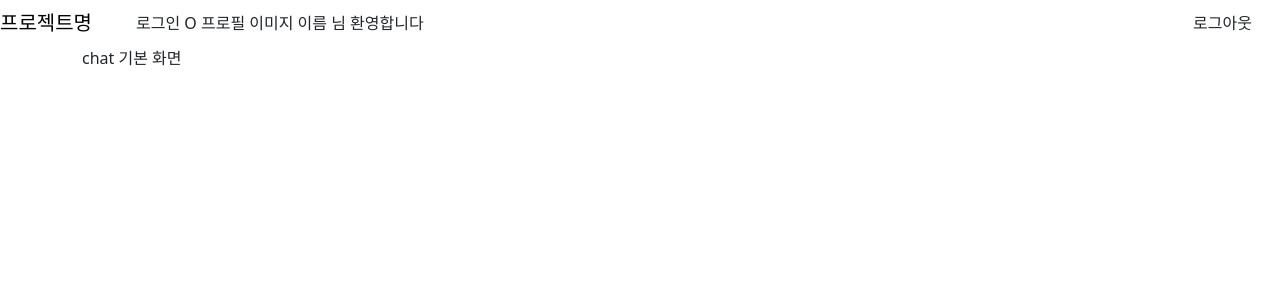
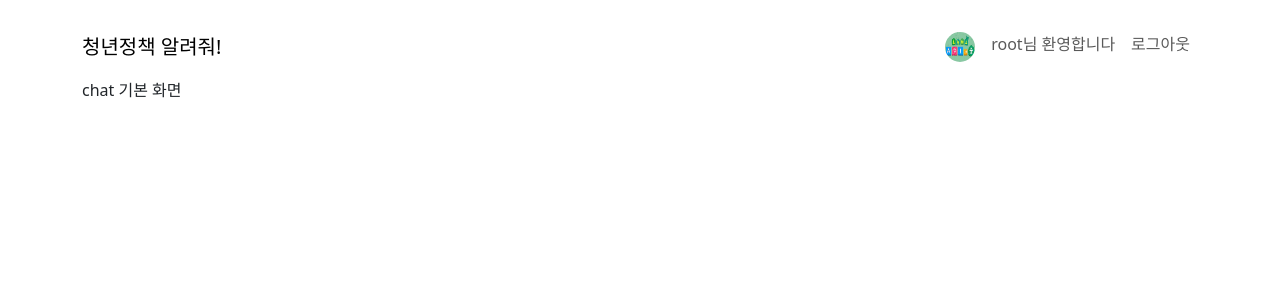
Before and after one commit to SKNETWORKS-FAMILY-AICAMP/SKN06-4th-1Team, a Django app: page / in a window 1280 px wide. Shown: the top 300 px of the page. Run offline with Django 5.2, Linux system fonts and the light colour scheme; a user stored in the database is signed in; some libraries are stand-ins or nearby versions.

Commit message:
templates/ layout 수정

```diff
--- a/templates/chat.html
+++ b/templates/chat.html
@@ -1,6 +1,6 @@
 {% extends "layout.html" %}
 {% load static %}
-{% block title %}chat{% endblock title %}
+{% block title %}청년정책 챗봇{% endblock title %}
 {% block contents %}
 chat 기본 화면
 {% endblock contents %}
--- a/templates/layout.html
+++ b/templates/layout.html
@@ -14,20 +14,23 @@
       integrity="sha384-YvpcrYf0tY3lHB60NNkmXc5s9fDVZLESaAA55NDzOxhy9GkcIdslK1eN7N6jIeHz"
       crossorigin="anonymous"
     ></script>
-    <title>{% block title %}청년정책 챗봇{% endblock title %}</title>
+    <title>{% block title %}{% endblock title %}</title>
 </head>
 <body>
-  <nav class="navbar">
+  <nav class="navbar navbar-expand-sm mt-3">
+    <div class="container">
       <div class="navbar-header">
-     <a href="#" class="navbar-brand">프로젝트명</a>
+      <a href="#" class="navbar-brand">청년정책 알려줘!</a>
       </div>
-    <div class="container">
+      <div class="navbar-nav">
         {% if user.is_authenticated %}
-      로그인 O 프로필 이미지 이름 님 환영합니다
+        <a href="{% url "account:detail" %}" class="nav-link"><img src={{user.profile_img.url}} width="30px" height="30px" class="rounded-circle"></a>
+        <a href="{% url "account:detail" %}" class="nav-link">{{user.name}}님 환영합니다</a>
         <a href="{% url "account:logout" %}" class="nav-link">로그아웃</a>
         {% else %}
         <a href="{%url "account:login"%}" class="nav-link">로그인</a>
         {% endif %}
+      </div>
     </div>
   </nav>
   <div class="container">
```
Also changed, not shown: db.sqlite3. Lines whose indentation alone changed are shown as unchanged.
